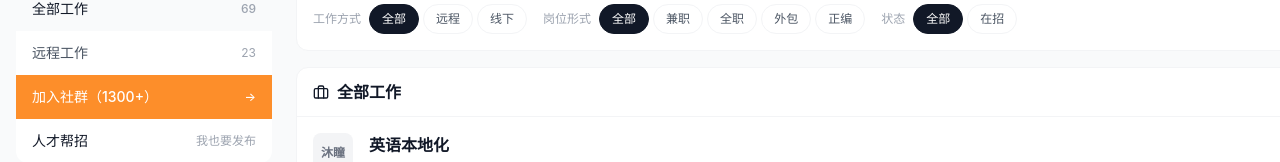
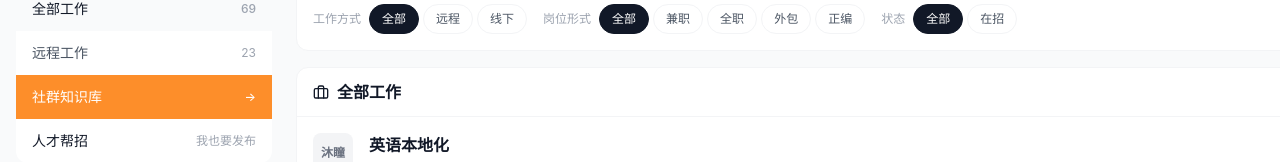
Before and after one commit to quanquan-code/remote-q-web, a React (Vite) app: page /#/ in a window 1280 px wide. Shown: the part 200-362 px from the top of the page. Built offline with nearby package versions, Linux system fonts and the light colour scheme.

Commit message:
feat: left sidebar CTA → 社群知识库 link

```diff
--- a/src/pages/Jobs.jsx
+++ b/src/pages/Jobs.jsx
@@ -304,14 +304,16 @@ const Jobs = () => {
                 </button>
               ))}
 
-              {/* 主推CTA：加入社群 */}
-              <button
-                onClick={() => setShowQrModal(true)}
+              {/* 主推CTA：社群知识库 */}
+              <a
+                href="https://my.feishu.cn/wiki/R8iFwKE0aiBSfKka20rc8HNNnJ6?from=from_copylink"
+                target="_blank"
+                rel="noopener noreferrer"
                 className="w-full px-4 py-3 bg-[#fd8e2a] text-white text-sm font-medium hover:bg-[#e57f1f] transition-colors flex items-center justify-between"
               >
-                <span>加入社群（1300+）</span>
+                <span>社群知识库</span>
                 <span className="text-xs">→</span>
-              </button>
+              </a>
 
               {/* 次推CTA：人才帮招 */}
               <a
```
